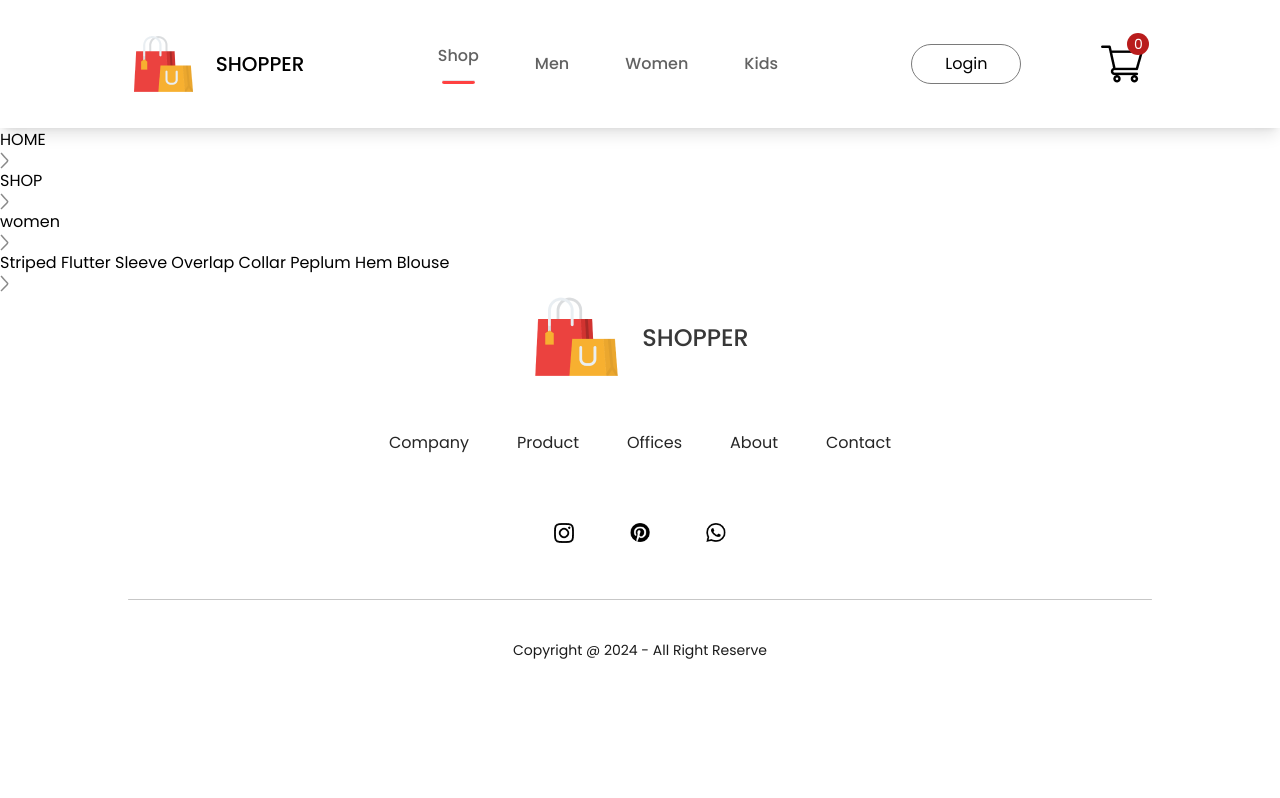
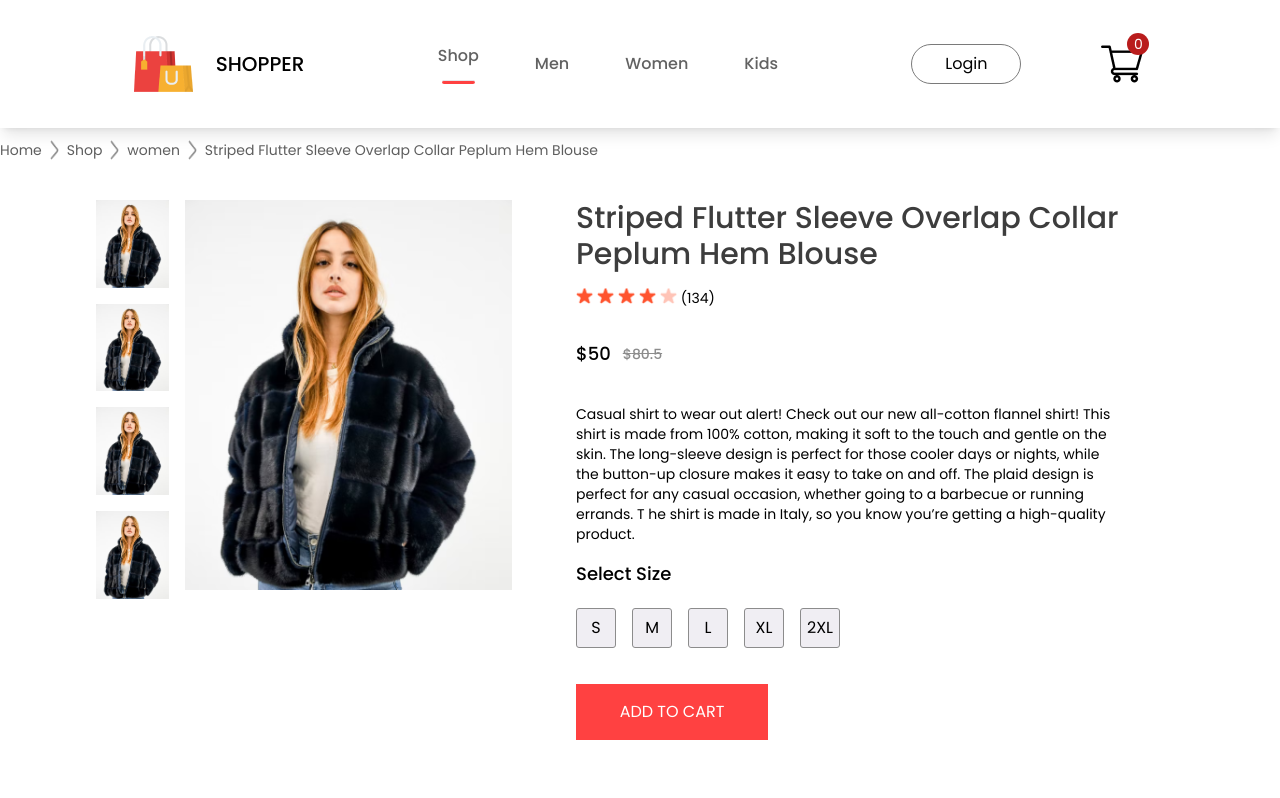
Before and after one commit to ChamodDulanjana/Shopper, a React (Vite) app: page /product/1 in a window 1280 px wide. Shown: the top 798 px of the page. Built offline with nearby package versions, Linux system fonts and the light colour scheme.

Commit message:
Add Product description component to Product page

```diff
--- a/src/assets/all_product.tsx
+++ b/src/assets/all_product.tsx
@@ -123,8 +123,8 @@ const all_product: Product[] = [
         name: "Striped Flutter Sleeve Overlap Collar Peplum Hem Blouse",
         category: "women",
         image: p10_img,
-        new_price: 85.0,
-        old_price: 120.5,
+        new_price: 70.50,
+        old_price: 120.50,
     },
     {
         id: 11,
--- a/src/component/breadcrum/BreadCrum.tsx
+++ b/src/component/breadcrum/BreadCrum.tsx
@@ -2,7 +2,7 @@ import React from 'react';
 import arrow_icon from '../../assets/breadcrum_arrow.png'
 import {Product} from "../../assets/all_product.tsx";
 
-interface ProductProp{
+ export interface ProductProp{
     product:Product
 }
 
@@ -10,8 +10,8 @@ const BreadCrum = ({props}:ProductProp) => {
     const product = props;
 
     return (
-        <div>
-            HOME <img src={arrow_icon}/>  SHOP <img src={arrow_icon}/>  {product.category} <img src={arrow_icon}/> {product.name} <img src={arrow_icon}/>
+        <div className="flex gap-2 mt-3 text-sm text-[#5e5e5e]">
+            Home <img src={arrow_icon}/>  Shop <img src={arrow_icon}/>  {product.category} <img src={arrow_icon}/> {product.name}
         </div>
     );
 };
--- /dev/null
+++ b/src/component/productDisplay/ProductDisplay.tsx
@@ -0,0 +1,66 @@
+import React from 'react';
+import {ProductProp} from "../breadcrum/BreadCrum.tsx";
+import star_icon from '../../assets/star_icon.png'
+import star_dull_icon from '../../assets/star_dull_icon.png'
+
+const ProductDisplay = ({props}: ProductProp) => {
+    const product = props;
+    const sizesStyles = "bg-[#F0EEF3] border-[#8c8c8c] border-[1px] w-10 h-10 flex items-center justify-center rounded-[3px] cursor-pointer";
+
+    return (
+        <div className="flex mx-24 mt-10 mb-20">
+            <div className="flex gap-4">
+                <div className="flex flex-col gap-4">
+                    <img src={product.image} className="w-[450px]"/>
+                    <img src={product.image} alt=""/>
+                    <img src={product.image} alt=""/>
+                    <img src={product.image} alt=""/>
+                </div>
+                <div>
+                    <img src={product.image} className="w-[2000px]"/>
+                </div>
+            </div>
+
+            <div className="mx-16 flex flex-col gap-4">
+                <h1 className="text-[#3d3d3d] text-3xl font-medium">{product.name}</h1>
+                <div className="flex h-4 gap-1">
+                    <img src={star_icon} alt=""/>
+                    <img src={star_icon} alt=""/>
+                    <img src={star_icon} alt=""/>
+                    <img src={star_icon} alt=""/>
+                    <img src={star_dull_icon} alt=""/>
+                    <p className="text-sm">(134)</p>
+                </div>
+                <div className="flex my-5 gap-3 font-medium">
+                    <div className="text-lg">${product.new_price}</div>
+                    <s className="text-sm pt-1 text-[#8c8c8c]">${product.old_price}</s>
+                </div>
+                <div className="text-sm">
+                    Casual shirt to wear out alert! Check out our new all-cotton flannel shirt! This shirt is made from
+                    100% cotton, making it soft to the touch and gentle on the skin. The long-sleeve design is perfect
+                    for those cooler days or nights, while the button-up closure makes it easy to take on and off. The
+                    plaid design is perfect for any casual occasion, whether going to a barbecue or running errands. T
+                    he shirt is made in Italy, so you know you’re getting a high-quality product.
+                </div>
+                <div>
+                    <h1 className="text-lg font-medium">Select Size</h1>
+                    <div className="flex my-5 gap-4">
+                        <div className={sizesStyles}>S</div>
+                        <div className={sizesStyles}>M</div>
+                        <div className={sizesStyles}>L</div>
+                        <div className={sizesStyles}>XL</div>
+                        <div className={sizesStyles}>2XL</div>
+                    </div>
+                </div>
+                <button className="text-white bg-[#FF4141] mb-10 border-none outline-none cursor-pointer w-48 h-14
+                active:text-[15px] active:transition duration-500" >
+                    ADD TO CART
+                </button>
+                <p className="text-sm"><span className="font-bold">Category : </span>Women, T-Shirt, Crop Top</p>
+                <p className="text-sm"><span className="font-bold">Tags : </span>Modern, Latest</p>
+            </div>
+        </div>
+    );
+};
+
+export default ProductDisplay;
--- a/src/pages/ProductPg.tsx
+++ b/src/pages/ProductPg.tsx
@@ -3,6 +3,8 @@ import {ShopContext} from "../context/ShopContext.tsx";
 import {useParams} from "react-router-dom";
 import BreadCrum from "../component/breadcrum/BreadCrum.tsx";
 import {Product} from "../assets/all_product.tsx";
+import ProductDisplay from "../component/productDisplay/ProductDisplay.tsx";
+import DescriptionBox from "../component/descriptionBox/DescriptionBox.tsx";
 
 
 const ProductPg = () => {
@@ -13,6 +15,7 @@ const ProductPg = () => {
     return (
         <div>
             <BreadCrum props={product}/>
+            <ProductDisplay props={product}/>
         </div>
     );
 };
```
